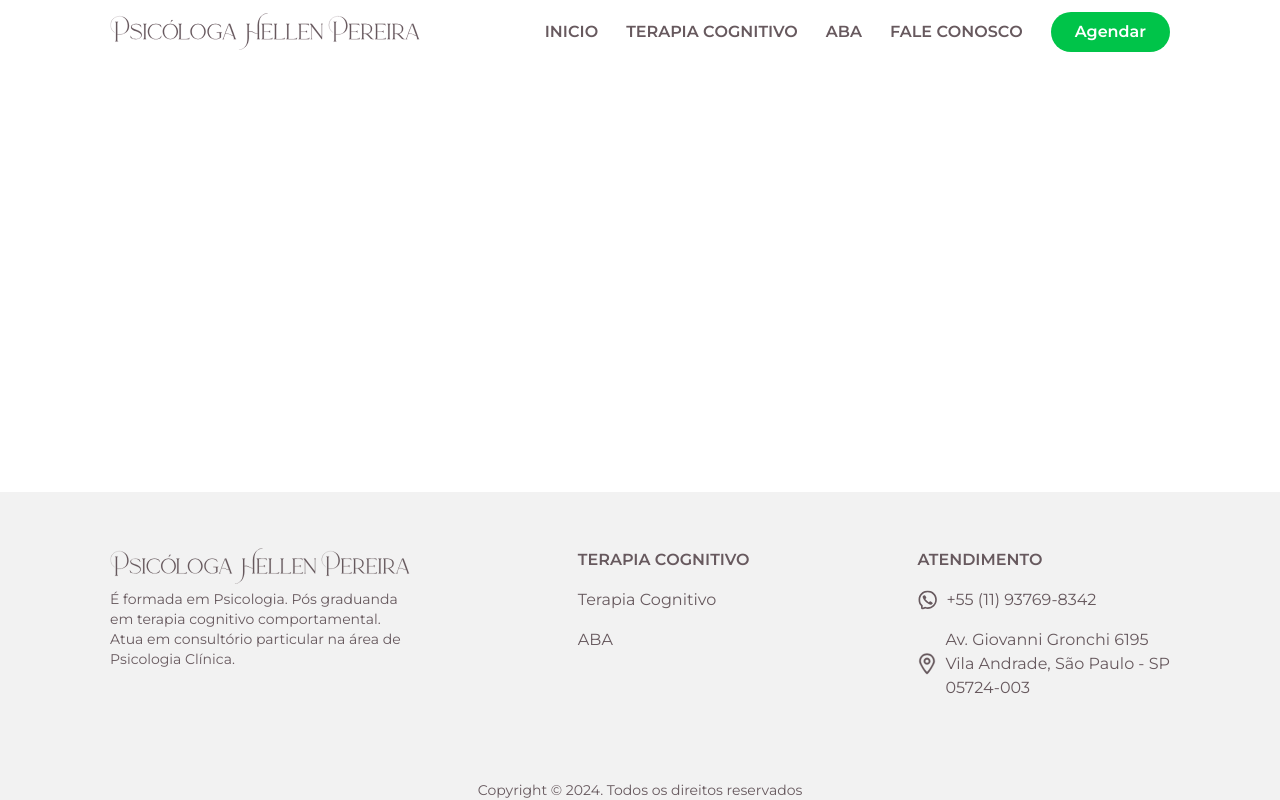
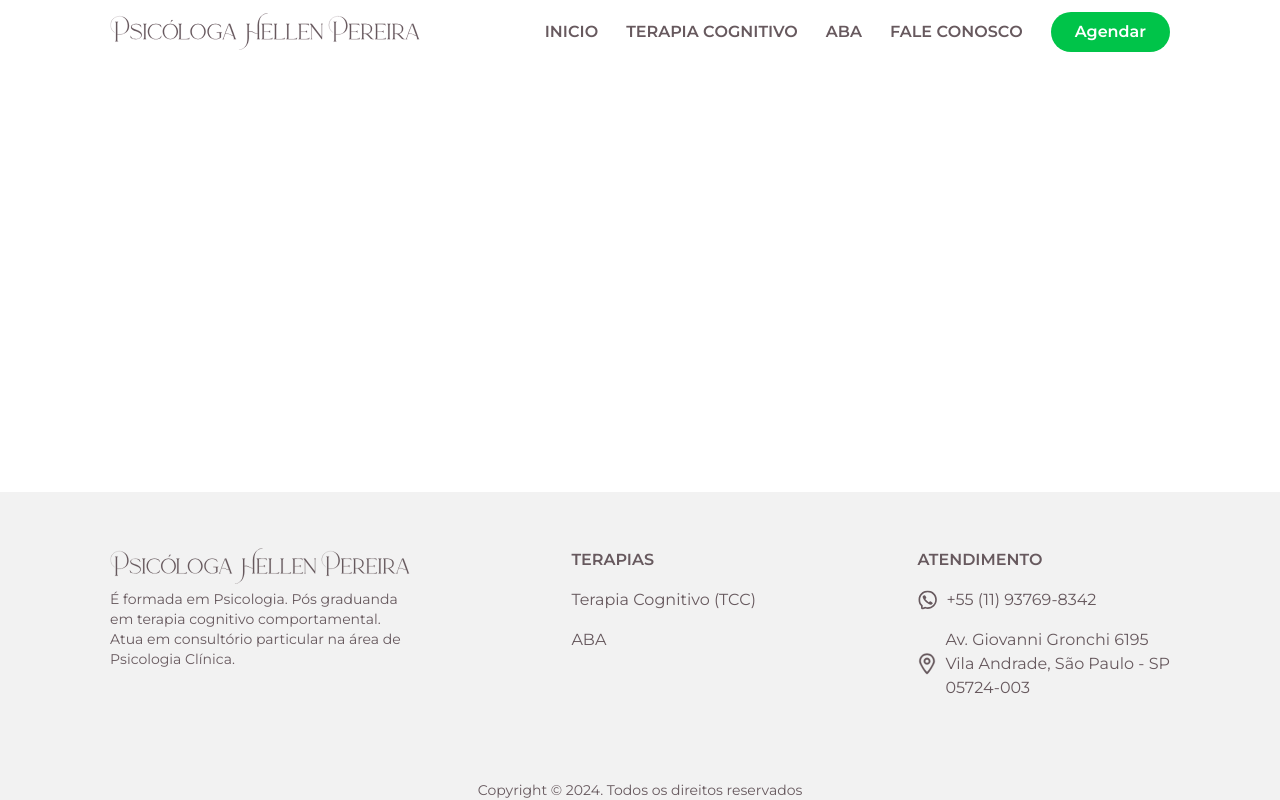
Before and after one commit to thealdoamati/psico-web, a Next.js app: page /layout in a window 1280 px wide. Shown: the top 800 px of the page. Built offline with nearby package versions, Linux system fonts and the light colour scheme.

Commit message:
upd: footer

```diff
--- a/src/components/Footer/index.tsx
+++ b/src/components/Footer/index.tsx
@@ -19,10 +19,10 @@ export function Footer() {
             </p>
           </div>
           <div className="flex flex-col items-start gap-4">
-            <span className="font-semibold">TERAPIA COGNITIVO</span>
+            <span className="font-semibold">TERAPIAS</span>
             <Link href="/terapia-cognitivo" passHref>
               <button className="hover:text-[#5e5555] transition duration-300">
-                Terapia Cognitivo
+                Terapia Cognitivo (TCC)
               </button>
             </Link>
             <Link href="/aba" passHref>
```
